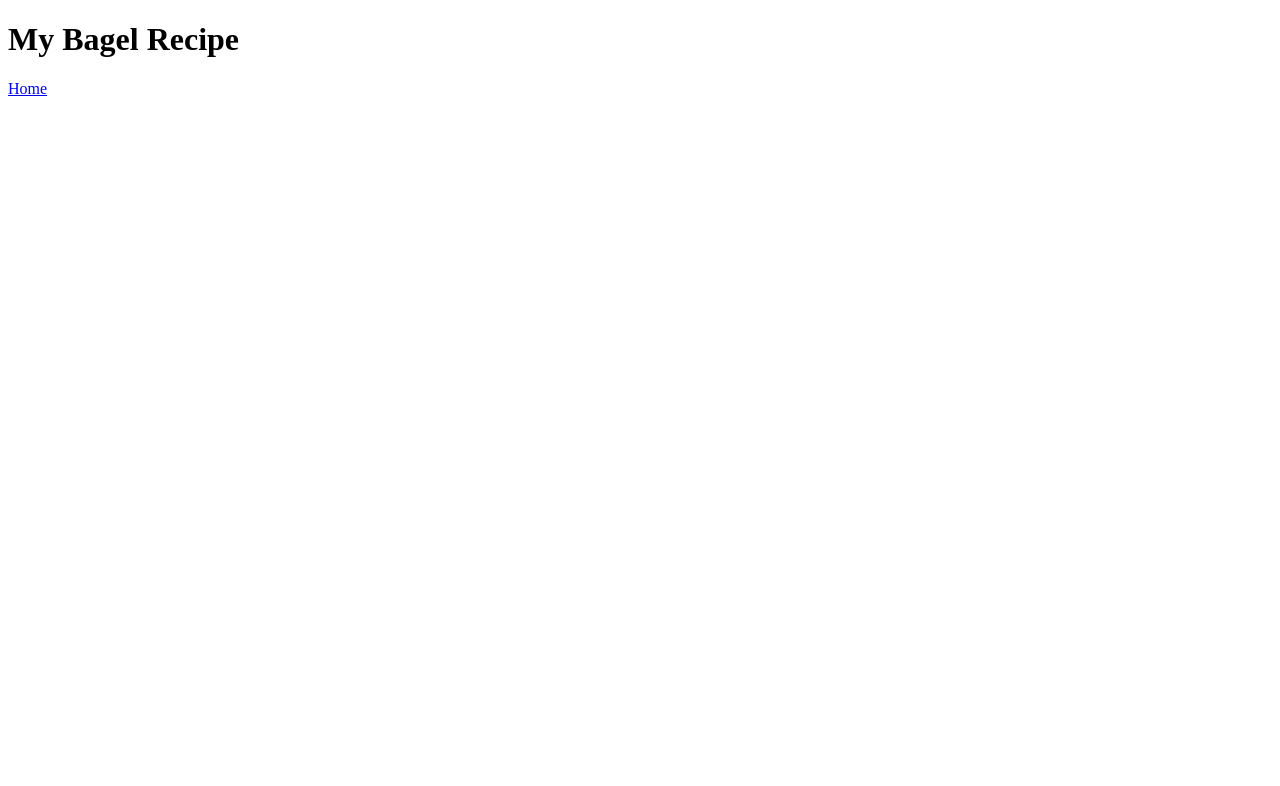
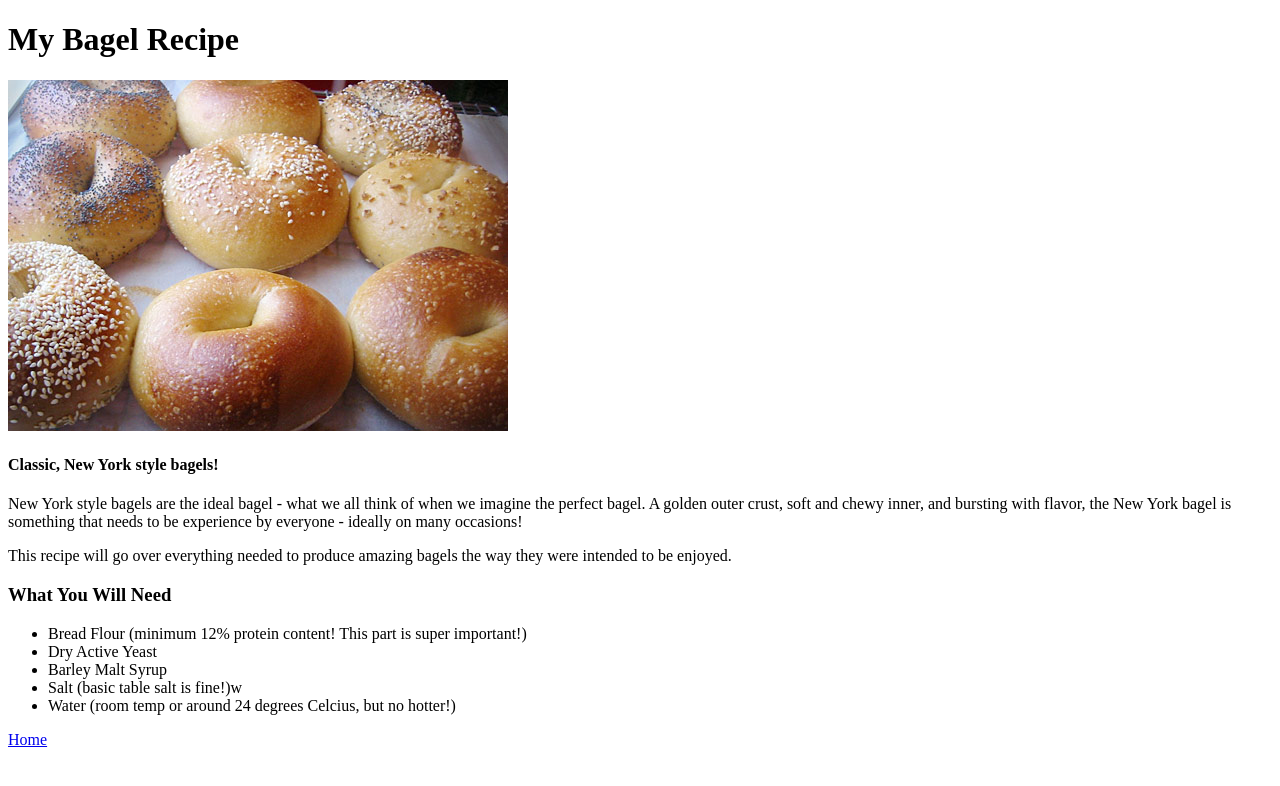
Before and after one commit to coffeecarbsandkilos/odin-recipes, a plain HTML site: page recipes/bagels.html in a window 1280 px wide. Drawn offline with Linux system fonts and the light colour scheme.

Commit message:
Update with page with ingredients content

```diff
--- a/recipes/bagels.html
+++ b/recipes/bagels.html
@@ -8,7 +8,36 @@
 <body>
     <h1>My Bagel Recipe</h1>
 
-    <a href="../index.html">Home</a>
+    <img src="../images/Freshly_baked_bagels.jpg" alt="An image of freshly baked bagels">
+
+    <h4>Classic, New York style bagels!</h4>
+
+    <p>
+        New York style bagels are the ideal bagel - what we all think of when we imagine the perfect bagel.
+        A golden outer crust, soft and chewy inner, and bursting with flavor, the New York bagel is something
+        that needs to be experience by everyone - ideally on many occasions!
+    </p>
+
+    <p>
+        This recipe will go over everything needed to produce amazing bagels the way they were intended to be enjoyed.
+    </p>
+
+    <h3>What You Will Need</h3>
+
+    <p>
+        <ul>
+            <li>Bread Flour (minimum 12% protein content! This part is super important!)</li>
+            <li>Dry Active Yeast</li>
+            <li>Barley Malt Syrup</li>
+            <li>Salt (basic table salt is fine!)w</li>
+            <li>Water (room temp or around 24 degrees Celcius, but no hotter!)</li>
+
+        </ul>
+    </p>
+
+    <p>
+        <a href="../index.html">Home</a>
+    </p>
 
 </body>
 </html>
```
